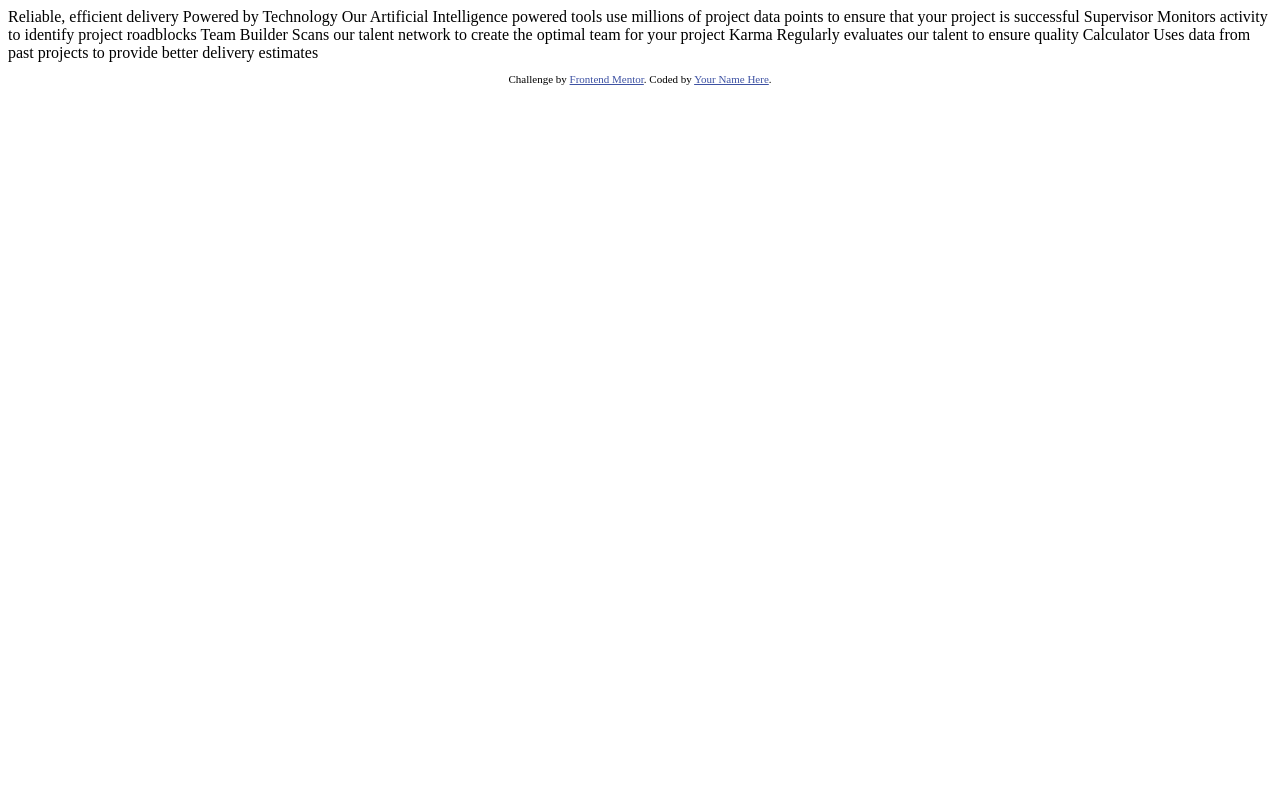
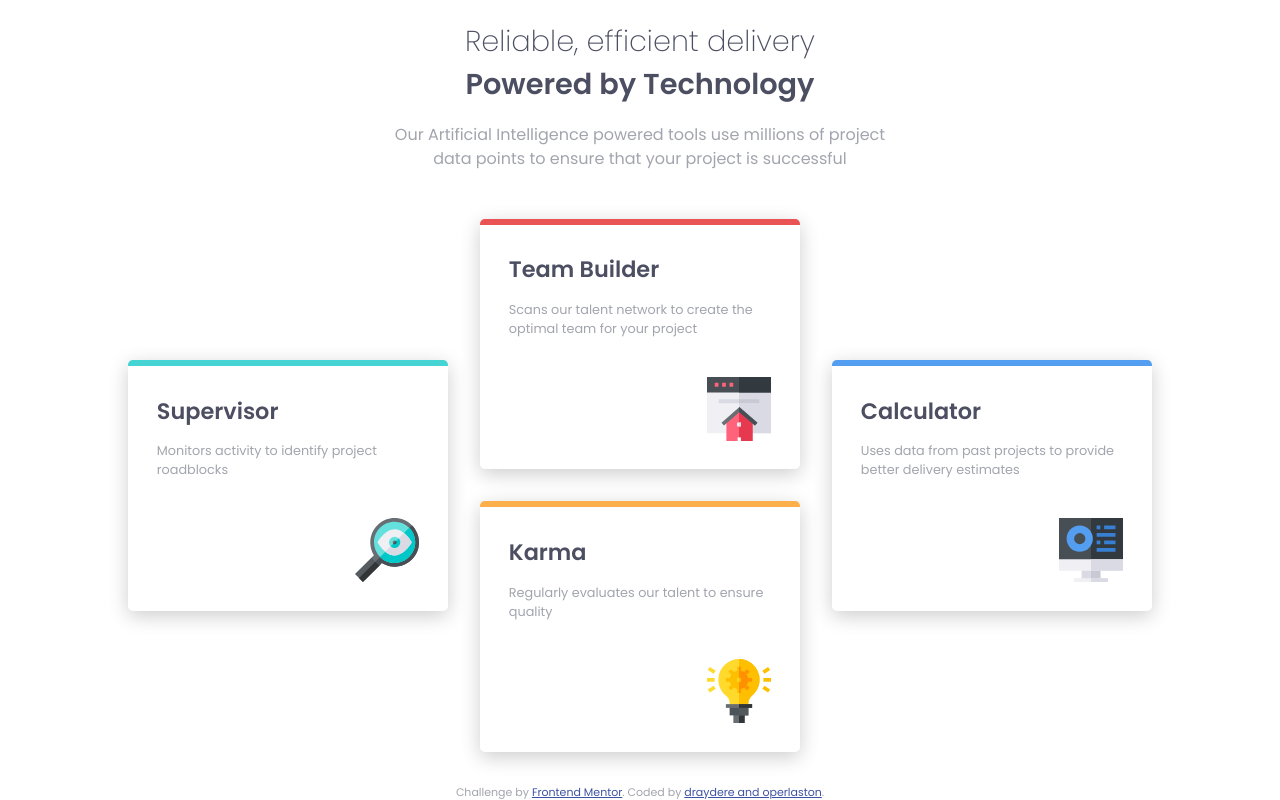
Before and after one commit to ericli18/four-card-feature-section, a plain HTML site: page index.html in a window 1280 px wide. Drawn offline with Linux system fonts and the light colour scheme.

Commit message:
Finished Website
Co-authored-by: ericli18 <ericli18@users.noreply.github.com>

```diff
--- a/index.html
+++ b/index.html
@@ -1,45 +1,82 @@
 <!DOCTYPE html>
 <html lang="en">
+
 <head>
   <meta charset="UTF-8">
-  <meta name="viewport" content="width=device-width, initial-scale=1.0"> <!-- displays site properly based on user's device -->
+  <meta name="viewport" content="width=device-width, initial-scale=1.0">
+  <!-- displays site properly based on user's device -->
 
   <link rel="icon" type="image/png" sizes="32x32" href="./images/favicon-32x32.png">
+
+  <link rel="preconnect" href="https://fonts.googleapis.com">
+  <link rel="preconnect" href="https://fonts.gstatic.com" crossorigin>
+  <link href="https://fonts.googleapis.com/css2?family=Poppins:wght@200;400;600&display=swap" rel="stylesheet">
+
+  <link rel="stylesheet" href="./styles.css">
 
   <title>Frontend Mentor | Four card feature section</title>
 
   <!-- Feel free to remove these styles or customise in your own stylesheet 👍 -->
   <style>
-    .attribution { font-size: 11px; text-align: center; }
-    .attribution a { color: hsl(228, 45%, 44%); }
+    .attribution {
+      font-size: 11px;
+      text-align: center;
+    }
+
+    .attribution a {
+      color: hsl(228, 45%, 44%);
+    }
   </style>
 </head>
+
 <body>
 
-  Reliable, efficient delivery
-  Powered by Technology
+  <main>
+    <div class="title-text">
+      <h1>
+        Reliable, efficient delivery
+        <br>
+        <span class="callout-text">Powered by Technology</span>
+      </h1>
+      <p class="title-description">
+        Our Artificial Intelligence powered tools use millions of project data points
+        to ensure that your project is successful
+      </p>
+    </div>
 
-  Our Artificial Intelligence powered tools use millions of project data points
-  to ensure that your project is successful
-
-  Supervisor
-  Monitors activity to identify project roadblocks
-
-  Team Builder
-  Scans our talent network to create the optimal team for your project
-
-  Karma
-  Regularly evaluates our talent to ensure quality
-
-  Calculator
-  Uses data from past projects to provide better delivery estimates
+    <div class="four-card-container">
+      <div class="card aqua">
+        <h3 class="card-header">Supervisor</h3>
+        <p class="card-description">Monitors activity to identify project roadblocks</p>
+        <img src="./images/icon-supervisor.svg" alt="">
+      </div>
+      <div class="middle-section">
+        <div class="card red ">
+          <h3 class="card-header">Team Builder</h3>
+          <p class="card-description">Scans our talent network to create the optimal team for your project</p>
+          <img src="./images/icon-team-builder.svg" alt="">
+        </div>
+        <div class="card yellow">
+          <h3 class="card-header">Karma</h3>
+          <p class="card-description">Regularly evaluates our talent to ensure quality</p>
+          <img src="./images/icon-karma.svg" alt="">
+        </div>
+      </div>
+      <div class="card blue">
+        <h3 class="card-header">Calculator</h3>
+        <p class="card-description">Uses data from past projects to provide better delivery estimates</p>
+        <img src="./images/icon-calculator.svg" alt="">
+      </div>
+    </div>
+  </main>
 
 
   <footer>
     <p class="attribution">
       Challenge by <a href="https://www.frontendmentor.io?ref=challenge" target="_blank">Frontend Mentor</a>.
-      Coded by <a href="#">Your Name Here</a>.
+      Coded by <a href="#">draydere and operlaston</a>.
     </p>
   </footer>
 </body>
+
 </html>
--- /dev/null
+++ b/styles.css
@@ -0,0 +1,186 @@
+/* Box sizing rules */
+*,
+*::before,
+*::after {
+  box-sizing: border-box;
+}
+
+/* Remove default margin */
+body,
+h1,
+h2,
+h3,
+h4,
+p,
+figure,
+blockquote,
+dl,
+dd {
+  margin-block-end: 0;
+}
+
+/* Remove list styles on ul, ol elements with a list role, which suggests default styling will be removed */
+ul[role='list'],
+ol[role='list'] {
+  list-style: none;
+}
+
+/* Set core root defaults */
+html:focus-within {
+  scroll-behavior: smooth;
+}
+
+/* Set core body defaults */
+body {
+  min-height: 100vh;
+  text-rendering: optimizeSpeed;
+  line-height: 1.5;
+}
+
+/* A elements that don't have a class get default styles */
+a:not([class]) {
+  text-decoration-skip-ink: auto;
+}
+
+/* Make images easier to work with */
+img,
+picture {
+  max-width: 100%;
+  display: block;
+}
+
+/* Inherit fonts for inputs and buttons */
+input,
+button,
+textarea,
+select {
+  font: inherit;
+}
+
+/* Remove all animations, transitions and smooth scroll for people that prefer not to see them */
+@media (prefers-reduced-motion: reduce) {
+  html:focus-within {
+    scroll-behavior: auto;
+  }
+
+  *,
+  *::before,
+  *::after {
+    animation-duration: 0.01ms !important;
+    animation-iteration-count: 1 !important;
+    transition-duration: 0.01ms !important;
+    scroll-behavior: auto !important;
+  }
+}
+
+:root {
+    --red: hsl(0, 78%, 62%);
+    --cyan: hsl(180, 62%, 55%);
+    --orange: hsl(34, 97%, 64%);
+    --blue: hsl(212, 86%, 64%);
+    --verydarkblue: hsl(234, 12%, 34%);
+    --grayishblue: hsl(229, 6%, 66%);
+    --verylightgray: hsl(0, 0%, 98%);
+}
+
+body {
+    display: flex;
+    flex-direction: column;
+    font-family: 'Poppins', sans-serif;
+    margin: 0;
+    color: var(--verydarkblue);
+}
+
+main {
+    flex: 1;
+    display: flex;
+    flex-direction: column;
+    justify-content: center;
+    align-items: center;
+    gap: 3rem;
+    padding: 1rem;
+}
+
+.four-card-container {
+  display: flex;
+  flex-direction: column;
+  row-gap: 2rem;
+}
+
+.middle-section {
+    display: flex;
+    flex-direction: column;
+    row-gap: 2rem;
+}
+
+.card {
+    display: flex;
+    max-width: 20rem;
+    flex-direction: column;
+    padding: 1.8rem;
+    border-top: 0.4rem solid;
+    box-shadow: 0px 5px 20px rgba(0, 0, 0, 0.2);
+    border-radius: 0.3rem;
+}
+
+.card.aqua {
+    border-color: var(--cyan);
+}
+
+.card.red {
+    border-color: var(--red);
+}
+
+.card.yellow {
+    border-color: var(--orange);
+}
+
+.card.blue {
+    border-color: var(--blue);
+}
+
+h1 {
+  margin: 0;
+  text-align: center;
+  font-weight: 200;
+  font-size: clamp(1.5rem, 1vw + 1rem, 3rem);
+}
+
+span.callout-text {
+  font-weight: 600;
+}
+
+h3 {
+    margin: 0;
+    font-size: 1.4rem;
+}
+
+p {
+  /* margin: 0; */
+  color: var(--grayishblue);
+}
+
+p.title-description {
+  font-weight: 400;
+  text-align: center;
+  max-width: 32rem;
+}
+
+p.card-description {
+  font-size: .8rem;
+}
+
+img {
+  width: 4rem;
+  align-self: flex-end;
+  padding-top: 2.4rem;
+}
+
+@media screen and (min-width: 48rem) {
+    .four-card-container {
+        display: grid;
+        grid-template-columns: 1fr 1fr 1fr;
+        place-items: center;
+        column-gap: 2rem;
+    }
+}
```
